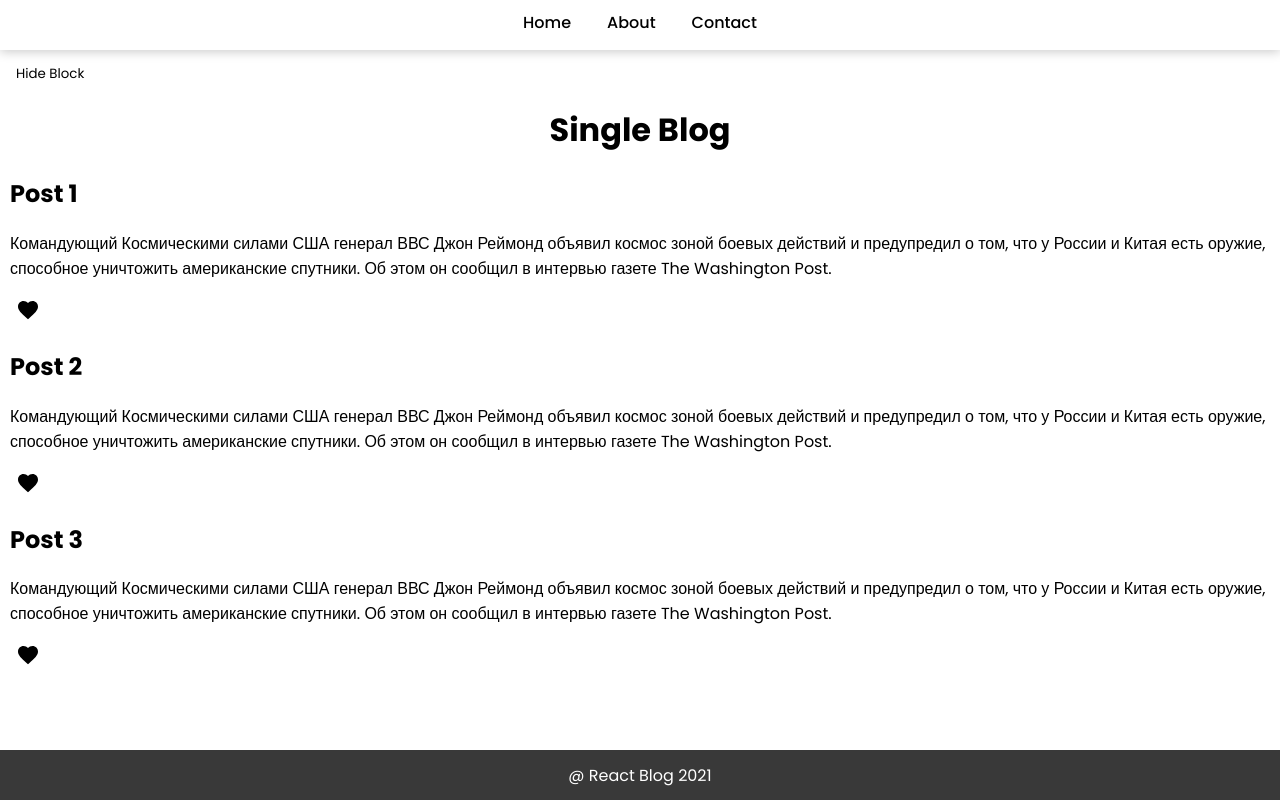
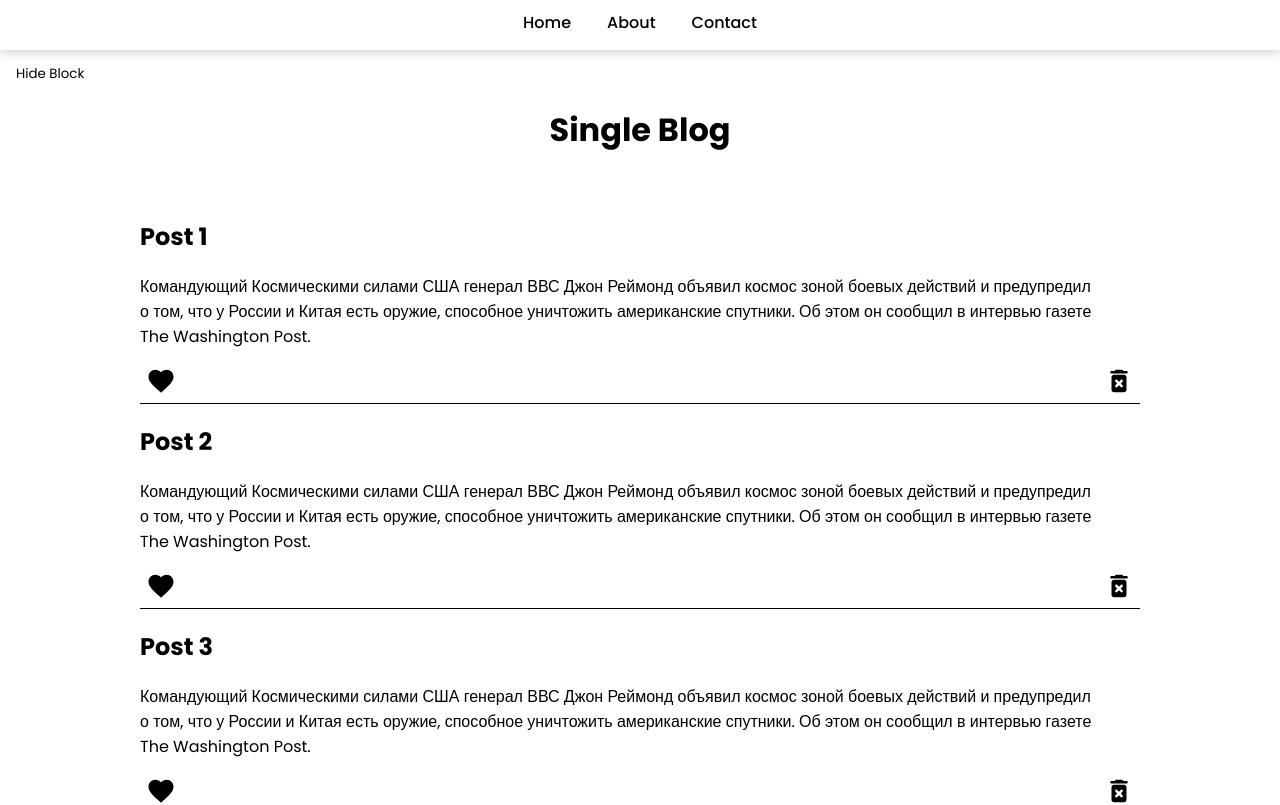
Before and after one commit to GorohovDmitriy/blog-react, a React (Create React App) app: page / in a window 1280 px wide. Shown: the top 805 px of the page. Built offline with nearby package versions, Linux system fonts and the light colour scheme.

Commit message:
Сделал кнопку удаления поста

```diff
--- a/src/components/BlockContent/BlockContent.css
+++ b/src/components/BlockContent/BlockContent.css
@@ -0,0 +1,6 @@
+.posts {
+	margin: 0 auto;
+	width: 1000px;
+	margin-bottom: 100px;
+   margin-top: 45px;
+}
--- a/src/components/BlockContent/BlockContent.jsx
+++ b/src/components/BlockContent/BlockContent.jsx
@@ -7,7 +7,7 @@ export class BlockContent extends Component {
 
 	state = {
 		showBlock: true,
-		blogArr: posts
+		blogArr: JSON.parse(localStorage.getItem('blogPosts')) || posts
 	}
 
 	likePost = (pos) => {
@@ -17,8 +17,9 @@ export class BlockContent extends Component {
 		this.setState({
 			blogArr: temp
 		})
+
+		localStorage.setItem('blogPosts', JSON.stringify(temp))
 	}
-
 
 
 	toggleBlock = () => {
@@ -27,6 +28,20 @@ export class BlockContent extends Component {
 				showBlock: !showBlock
 			}
 		})
+	}
+
+	deletePost = pos => {
+		if (window.confirm(`Вы действительно хотите удалить ${this.state.blogArr[pos].title} ?`)) {
+			const temp = [...this.state.blogArr]
+			temp.splice(pos, 1)
+
+			this.setState({
+				blogArr: temp
+			})
+
+			localStorage.setItem('blogPosts', JSON.stringify(temp))
+		}
+
 	}
 
 	render() {
@@ -38,6 +53,7 @@ export class BlockContent extends Component {
 					description={item.description}
 					liked={item.liked}
 					likePost={() => this.likePost(pos)}
+					deletePost={() => this.deletePost(pos)}
 				/>
 			)
 		})
--- a/src/components/BlockContent/components/BlogCart.css
+++ b/src/components/BlockContent/components/BlogCart.css
@@ -1,3 +1,13 @@
-.post img {
-	width: 20px;
+
+
+
+.post {
+	display: flex;
+	align-items: center;
+	justify-content: space-between;
+	align-items: flex-end;
+	border-bottom: 1px solid #000;
 }
+.post svg {
+	font-size: 30px;
+}
--- a/src/components/BlockContent/components/BlogCart.jsx
+++ b/src/components/BlockContent/components/BlogCart.jsx
@@ -1,14 +1,16 @@
 import './BlogCart.css';
+import DeleteForeverRoundedIcon from '@material-ui/icons/DeleteForeverRounded';
 import FavoriteIcon from '@material-ui/icons/Favorite';
 
 
-export const BlogCart = ({ title, description, liked, likePost }) => {
+export const BlogCart = ({ title, description, liked, likePost, deletePost }) => {
 
 	const heartFill = liked ? 'crimson' : 'black'
 
 
 	return (
 		<div className="post">
+			<div className="post-content">
 				<h2>{title}</h2>
 				<p>{description}</p>
 				<div>
@@ -17,6 +19,10 @@ export const BlogCart = ({ title, description, liked, likePost }) => {
 					</button>
 				</div>
 			</div>
+			<button className="btn-remove" onClick={deletePost}>
+				<DeleteForeverRoundedIcon />
+			</button>
+		</div>
 	)
 
 }
```
Lines whose indentation alone changed are shown as unchanged.
